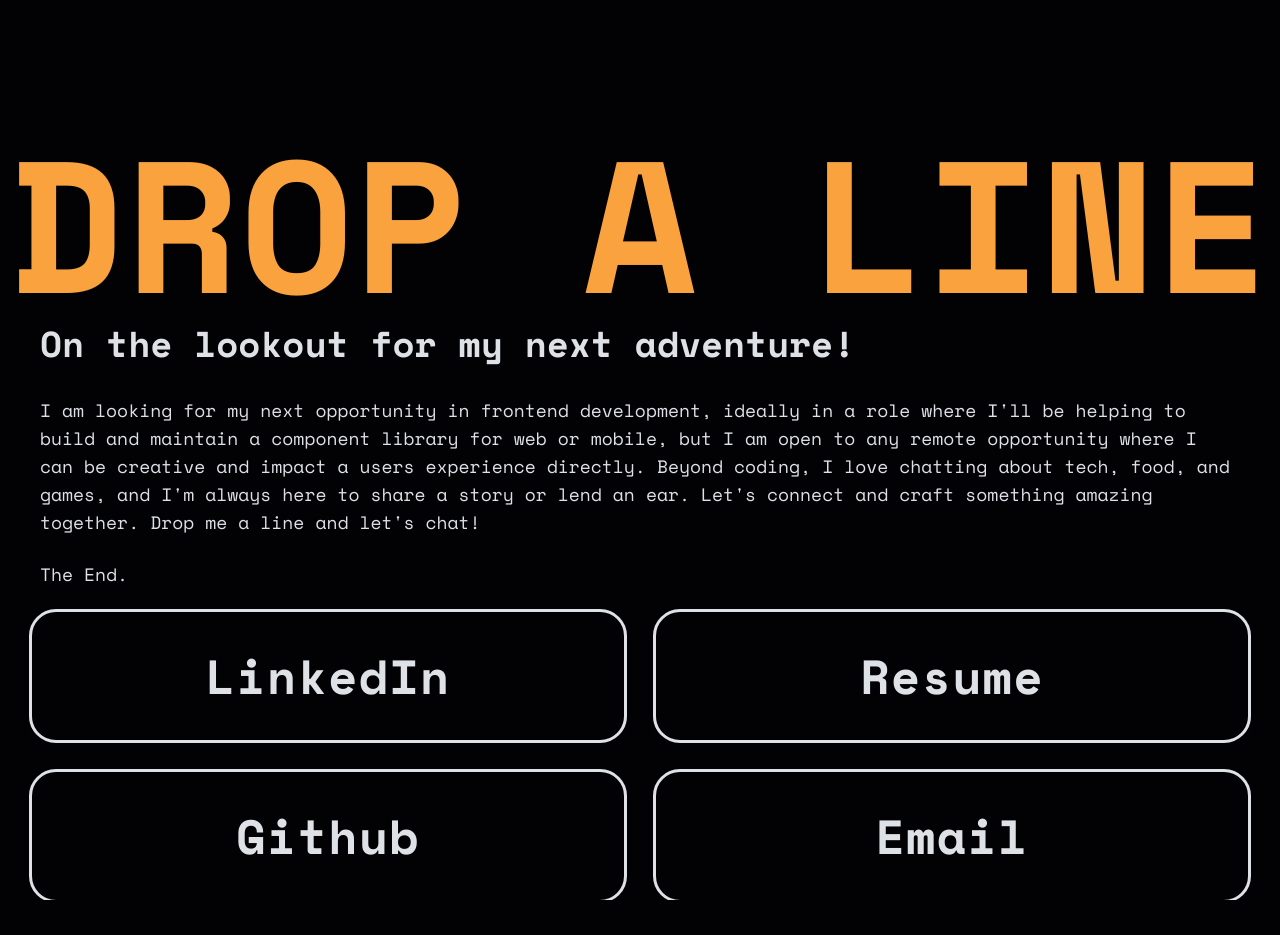
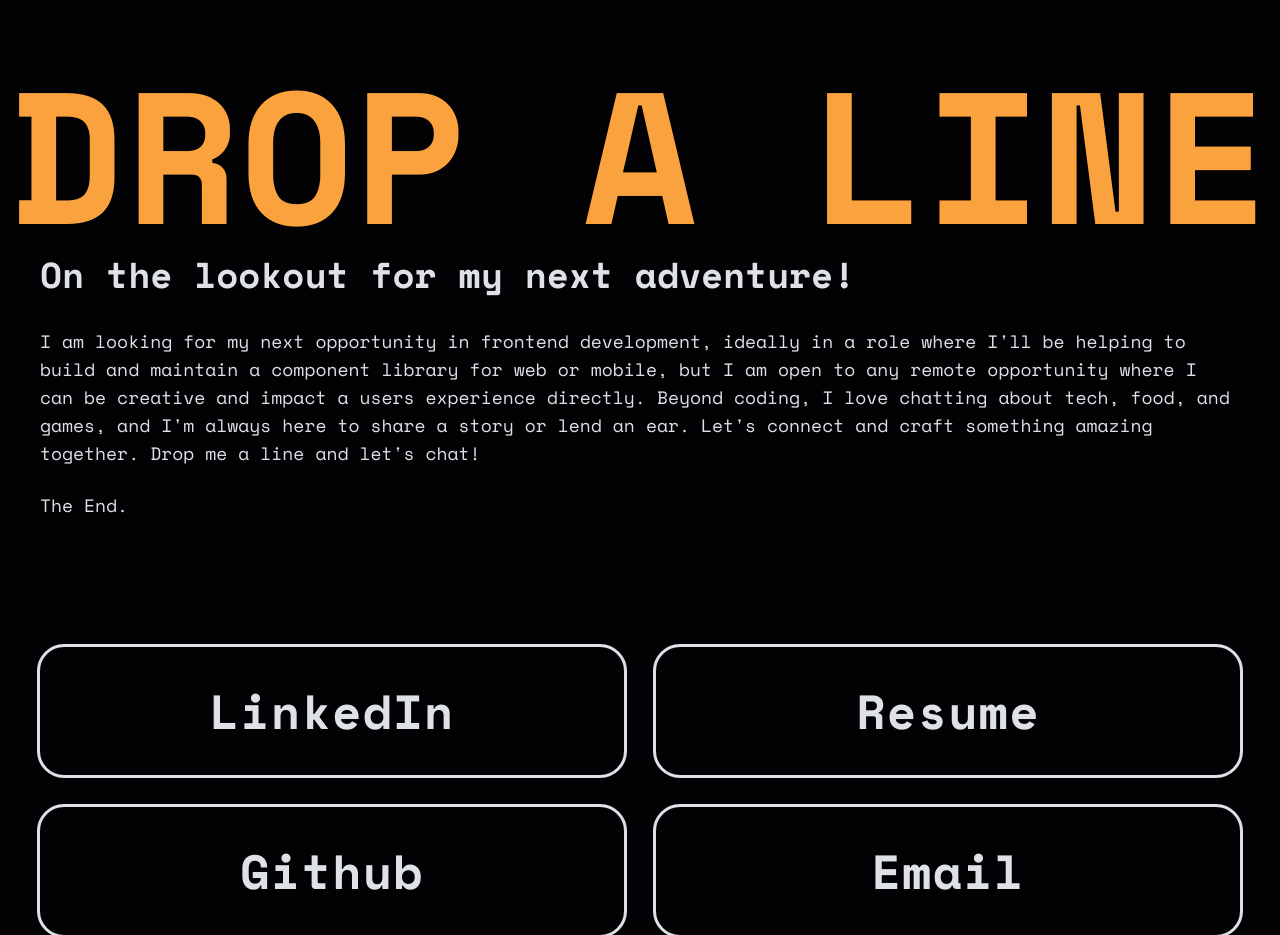
Before and after one commit to GSometimes/portfolio-redesign-again, a React (Vite) app: page / in a window 1280 px wide. Shown: the part 4860-5795 px from the top of the page. Before the commit the page ends 5760 px from the top, so only its background shows below. Built offline with nearby package versions, Linux system fonts and the light colour scheme.

Commit message:
testing and such

```diff
--- a/src/views/Contact.tsx
+++ b/src/views/Contact.tsx
@@ -8,7 +8,7 @@ const Contact = () => {
       id='contact'
       className='text-silver h-[calc(100dvh)] flex flex-col gap-4 sm:gap-8 font-monospace py-8'
     >
-      <div className='w-full h-full flex flex-col items-start justify-between gap-2 sm:gap-4'>
+      <div className='w-full h-full flex flex-col items-start justify-center gap-2 sm:gap-4'>
         <div className='w-full px-2'>
           <ScreenFitText
             text='Drop A Line'
@@ -21,7 +21,7 @@ const Contact = () => {
               },
             }}
           />
-          <div className='flex flex-col gap-6 max-w-[1280px] px-4 sm:px-6 lg:px-8 text-sm sm:text-base md:text-lg mb-2'>
+          <div className='flex flex-col gap-6 max-w-[1280px] px-4 sm:px-6 lg:px-8 text-sm sm:text-base md:text-lg mb-32'>
             <div className='font-bold text-lg sm:text-2xl lg:text-4xl my-2'>
               <Paragraph text={'On the lookout for my next adventure!'} />
             </div>
@@ -32,8 +32,8 @@ const Contact = () => {
             />
             <Paragraph text={'The End.'} />
           </div>
+          <ContactCard />
         </div>
-        <ContactCard />
       </div>
     </section>
   );
```
